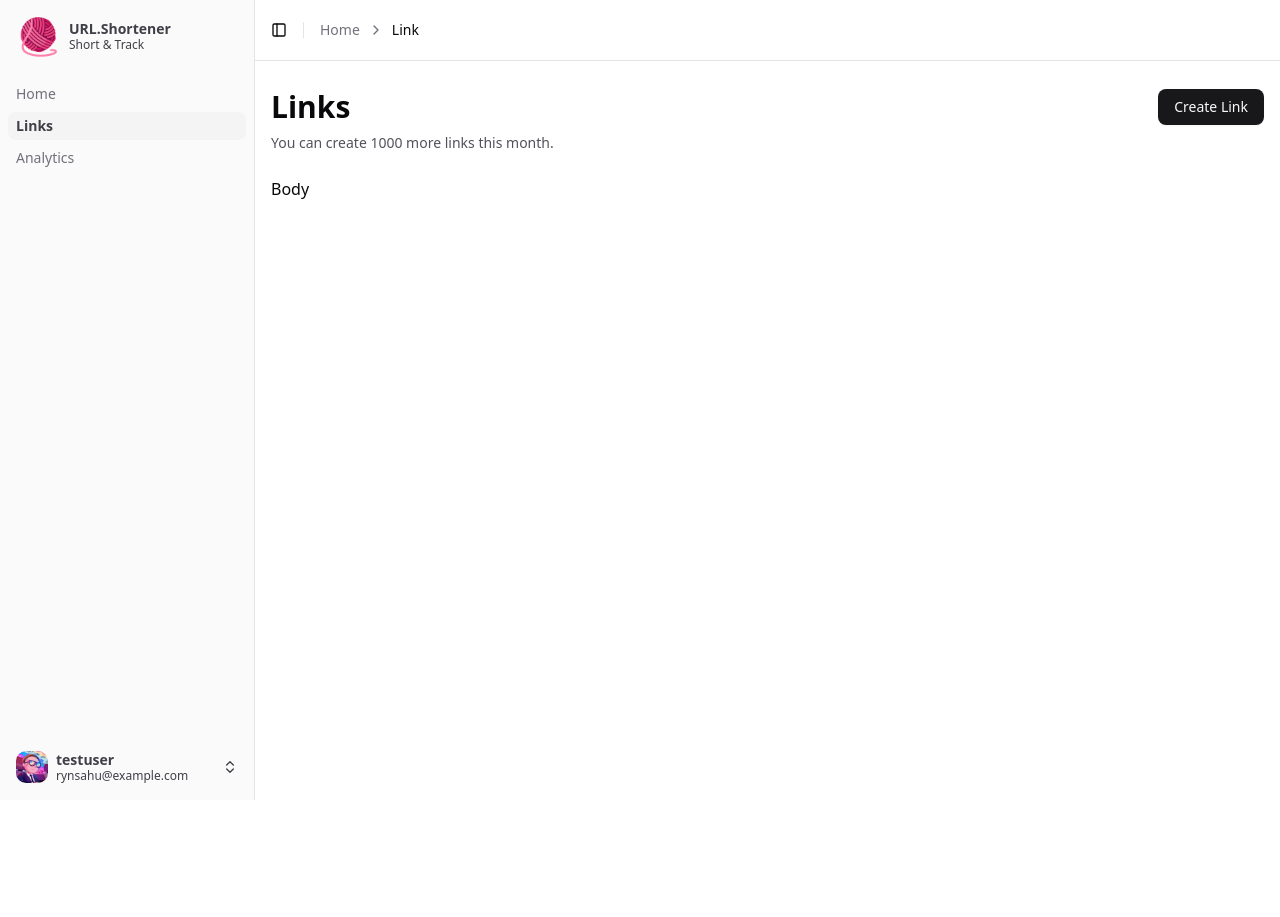
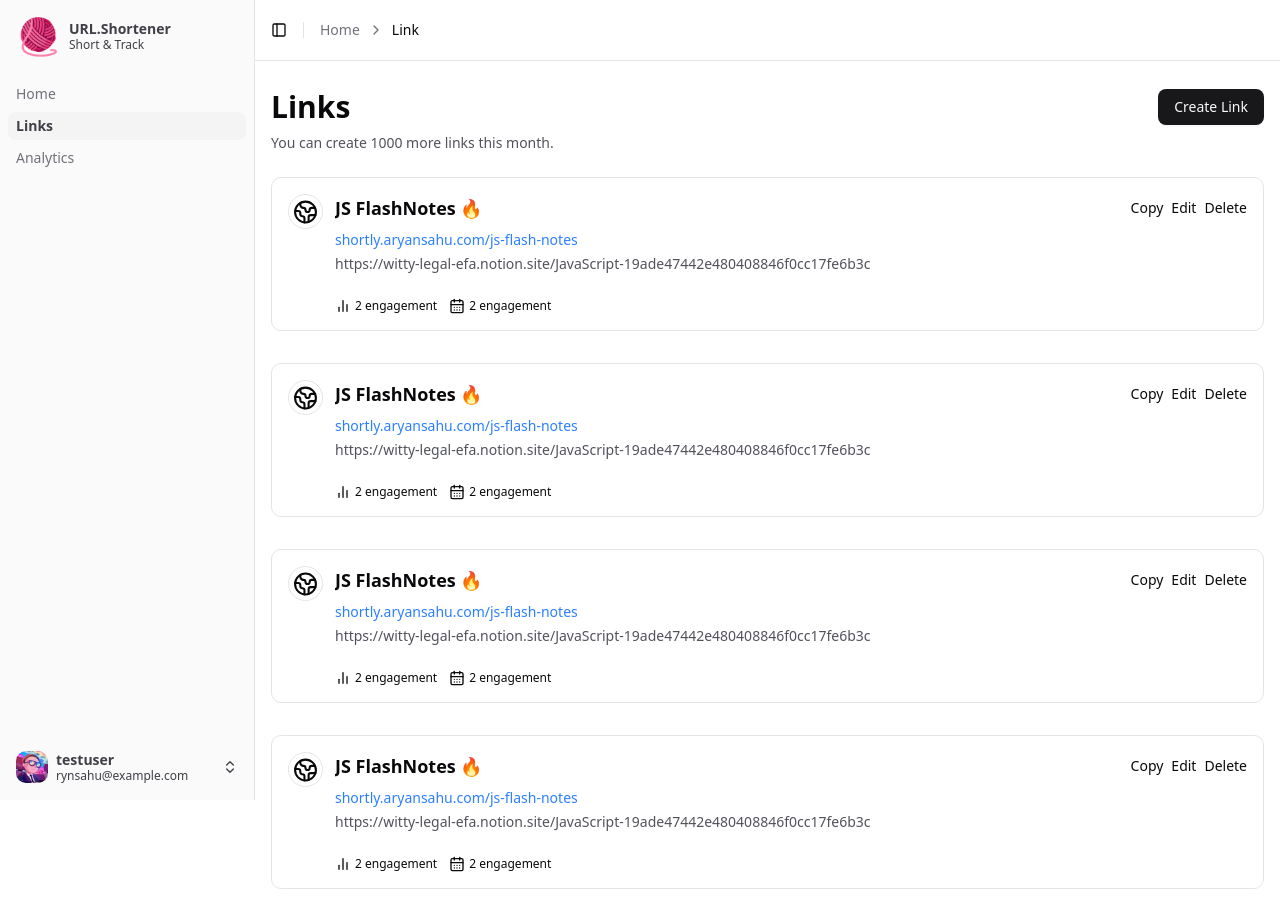
Before and after one commit to rynsahu/url-shortener, a React (Vite) app: page /links in a window 1280 px wide. Before the commit the page ends 800 px from the top, so only its background shows below. Built offline with nearby package versions, Linux system fonts and the light colour scheme.

Commit message:
Added LinkDetailsCard component

```diff
--- /dev/null
+++ b/src/components/LinksList/LinkAction/index.tsx
@@ -0,0 +1,15 @@
+interface LinkActionProps {
+  className?: string;
+}
+
+const LinkAction: React.FC<LinkActionProps> = ({ className = '' }) => {
+  return (
+    <div className={`flex gap-2 ${className}`}>
+      <button>Copy</button>
+      <button>Edit</button>
+      <button>Delete</button>
+    </div>
+  );
+}
+
+export default LinkAction;
--- /dev/null
+++ b/src/components/LinksList/LinkAnalytics/index.tsx
@@ -0,0 +1,25 @@
+import { CalendarDays, ChartNoAxesColumn } from "lucide-react";
+import { Link } from "react-router-dom";
+
+const LinkAnalytics = () => {
+  return (
+    <div className='flex flex-col lg:flex-row gap-3 text-xs mt-4'>
+      {/* Engagement */}
+      <div className='flex gap-1 items-center'>
+        <ChartNoAxesColumn size={16} />
+        <Link to='#' className='hover:underline'>
+          {2} engagement
+        </Link>
+      </div>
+      {/* date */}
+      <div className='flex gap-1 items-center'>
+        <CalendarDays size={16} />
+        <Link to='#' className='hover:underline'>
+          {2} engagement
+        </Link>
+      </div>
+    </div>
+  );
+};
+
+export default LinkAnalytics;
--- /dev/null
+++ b/src/components/LinksList/LinkDetailsCard/index.tsx
@@ -0,0 +1,49 @@
+import { Link } from "react-router-dom";
+import { Earth } from "lucide-react";
+import LinkAction from "../LinkAction";
+import LinkAnalytics from "../LinkAnalytics";
+import React from "react";
+
+const LinkDetailsCard = () => {
+  return (
+    <div className='flex gap-3 border border-zinc-200 p-4 rounded-lg w-full'>
+      {/* Icon */}
+      <div className='flex border border-zinc-200 rounded-full h-[30px] lg:h-[35px] w-[30px] lg:w-[35px] p-1 flex justify-center items-center'>
+        <Earth size={36} />
+      </div>
+      {/* Content */}
+      <div className='flex-1 flex flex-col gap-2 text-sm'>
+        <div className='flex gap-3 justify-between'>
+          <Link
+            to='/link/1'
+            className='text-lg font-bold hover:underline line-clamp-1 break-all'
+          >
+            JS FlashNotes 🔥
+          </Link>
+          <LinkAction className='hidden lg:flex' />
+        </div>
+
+        <div className='flex flex-col gap-1'>
+          <Link
+            to='/link/1'
+            className='text-blue-500 hover:underline line-clamp-1 break-all'
+          >
+            shortly.aryansahu.com/js-flash-notes
+          </Link>
+          <Link
+            to='/link/1'
+            className='text-zinc-600 hover:underline line-clamp-1 break-all'
+          >
+            https://witty-legal-efa.notion.site/JavaScript-19ade47442e480408846f0cc17fe6b3c
+          </Link>
+        </div>
+
+        <LinkAnalytics />
+
+        <LinkAction className='lg:hidden mt-5' />
+      </div>
+    </div>
+  );
+};
+
+export default React.memo(LinkDetailsCard);
--- /dev/null
+++ b/src/components/LinksList/index.tsx
@@ -0,0 +1,15 @@
+import React from "react";
+import LinkDetailsCard from "./LinkDetailsCard";
+
+const LinksList = () => {
+  return (
+    <div className="flex flex-col gap-8 w-full">
+      <LinkDetailsCard />
+      <LinkDetailsCard />
+      <LinkDetailsCard />
+      <LinkDetailsCard />
+    </div>
+  );
+}
+
+export default React.memo(LinksList);
--- a/src/components/ui/common/PrivatePageContainer/index.tsx
+++ b/src/components/ui/common/PrivatePageContainer/index.tsx
@@ -25,7 +25,7 @@ const PrivatePageContainer: React.FC<PrivatePageContainerProps> = ({ children, h
   return (
     <div className={`flex flex-col gap-6 px-4 w-full ${containerSizeClass} my-7`}>
       <section className="flex flex-col gap-2">
-        <div className="flex justify-between items-center">
+        <div className="flex gap-3 justify-between items-center">
           <h1 className="text-3xl font-bold">{heading}</h1>
           {actionBtn && (
             <Button onClick={actionBtn?.onActionBtnClick}>
--- a/src/components/ui/common/SideNav/index.tsx
+++ b/src/components/ui/common/SideNav/index.tsx
@@ -5,7 +5,7 @@ import React from "react";
 
 const SideNav: React.FC = () => {
   return (
-    <div className="relative h-screen flex flex-col p-2 bg-zinc-50 w-[255px] border-r border-r-zinc-200 text-zinc-700 text-sm">
+    <div className="relative h-screen hidden lg:flex flex-col p-2 bg-zinc-50 w-[255px] border-r border-r-zinc-200 text-zinc-700 text-sm">
       <SideNavHeader />
       <SideNavBody />
       <SideNavFooter />
--- a/src/pages/Links/index.tsx
+++ b/src/pages/Links/index.tsx
@@ -1,13 +1,27 @@
+import LinksList from "@/components/LinksList";
 import MainPage from "@/components/ui/common/PrivatePageContainer";
+import { useCallback, useMemo } from "react";
+import { useNavigate } from "react-router-dom";
 
 const LinksPage = () => {
+  const navigate = useNavigate();
+
+  const handleCreateLinkBtnClick = useCallback(() => {
+    navigate('/links/create');
+  }, [navigate]);
+
+  const actionBtn = useMemo(() => ({
+    label: 'Create Link',
+    onActionBtnClick: handleCreateLinkBtnClick,
+  }), [handleCreateLinkBtnClick]);
+
   return (
     <MainPage
       heading="Links"
       subHeading="You can create 1000 more links this month."
-      actionBtn={{ label: 'Create Link' }}
+      actionBtn={actionBtn}
     >
-      <p>Body</p>
+      <LinksList />
     </MainPage>
   );
 }
```
